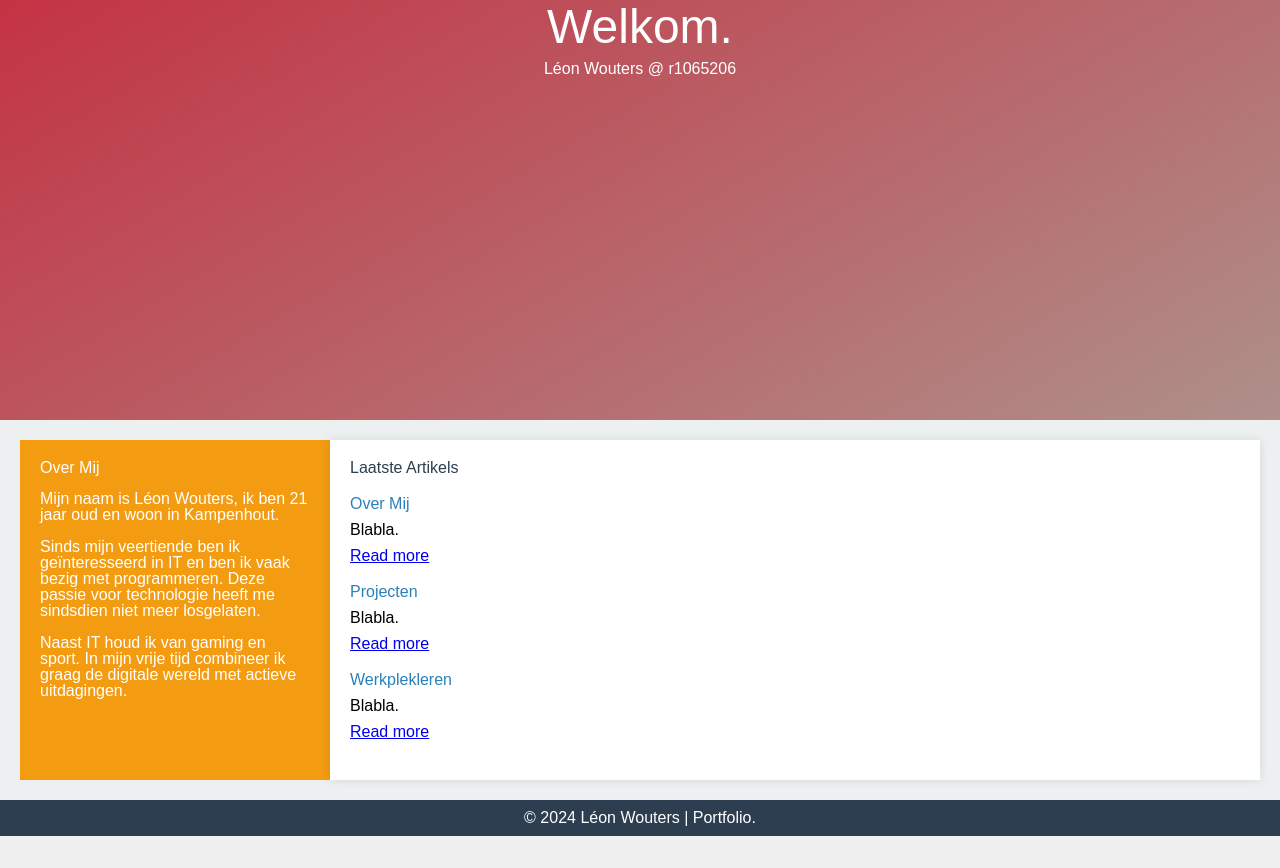
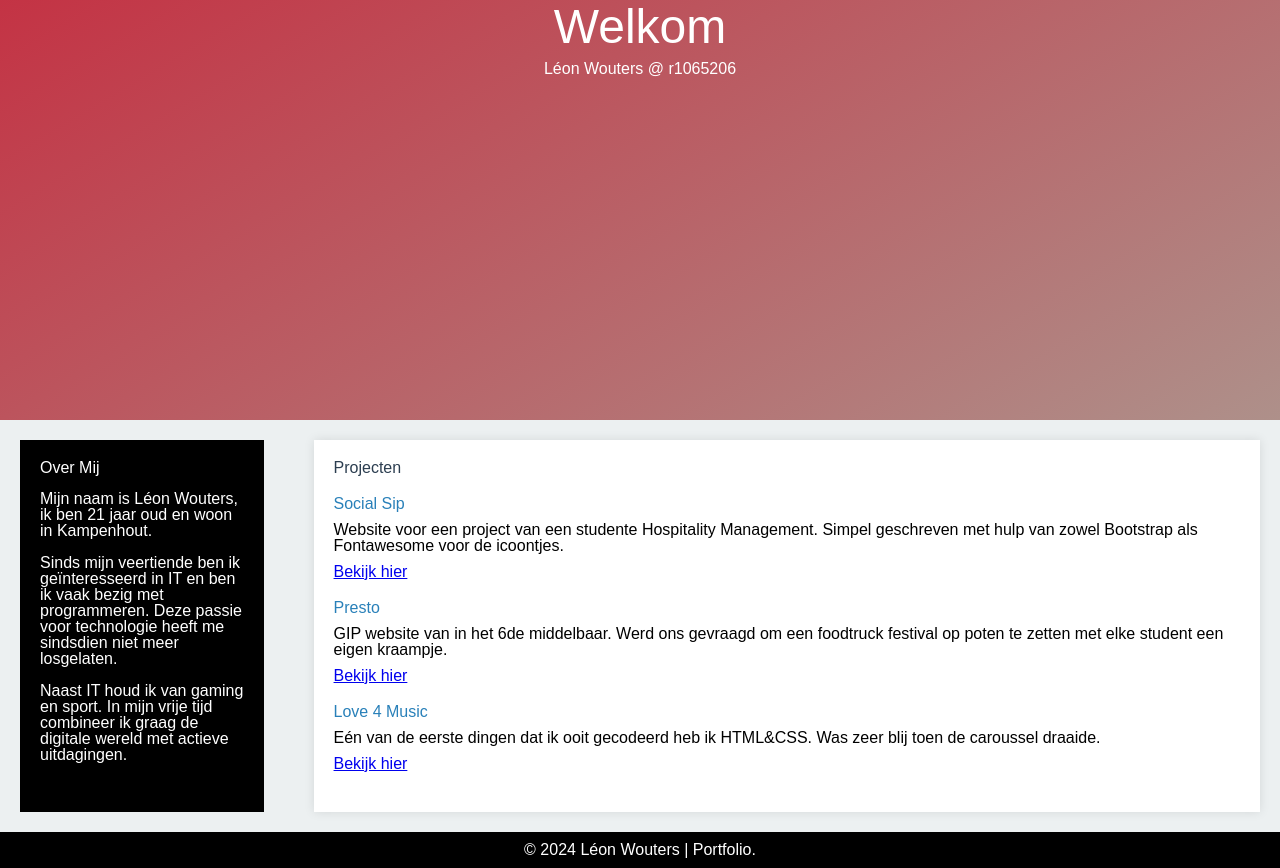
Before and after one commit to Leon7810/TM_Portfolio, a plain HTML site: page index.html in a window 1280 px wide. Shown: the part 400-1268 px from the top of the page. Before the commit the page ends 1236 px from the top, so only its background shows below. Drawn offline with Linux system fonts and the light colour scheme.

Commit message:
Toevoeging main

```diff
--- a/css/style.css
+++ b/css/style.css
@@ -86,8 +86,9 @@ main {
 aside {
     width: 25%;
     padding: 20px;
-    background-color: #f39c12;
+    background-color: black;
     color: white;
+    margin-right: 4%;
 }
 
 aside h3 {
@@ -95,7 +96,7 @@ aside h3 {
 }
 
 section {
-    width: 75%;
+    width: 100%;
     padding: 20px;
     background-color: white;
     box-shadow: 0 0 10px rgba(0, 0, 0, 0.1);
@@ -120,7 +121,7 @@ article p {
 }
 
 footer {
-    background-color: #2c3e50;
+    background-color: black;
     color: white;
     text-align: center;
     padding: 10px;
--- a/index.html
+++ b/index.html
@@ -24,7 +24,7 @@
     </header>
 
     <section class="hero" id="hey">
-        <h2>Welkom.</h2>
+        <h2>Welkom</h2>
         <p>Léon Wouters @ r1065206</p>
     </section>
 
@@ -39,23 +39,23 @@
         </aside>
 
         <section>
-            <h3>Laatste Artikels</h3>
+            <h3>Projecten</h3>
             <article>
-                <h4>Over Mij</h4>
-                <p>Blabla.</p>
-                <a href="#">Read more</a>
+                <h4>Social Sip</h4>
+                <p>Website voor een project van een studente Hospitality Management. Simpel geschreven met hulp van zowel Bootstrap als Fontawesome voor de icoontjes.</p>
+                <a href="https://leon7810.github.io/Social_Sip/">Bekijk hier</a>
             </article>
 
             <article>
-                <h4>Projecten</h4>
-                <p>Blabla.</p>
-                <a href="#">Read more</a>
+                <h4>Presto</h4>
+                <p>GIP website van in het 6de middelbaar. Werd ons gevraagd om een foodtruck festival op poten te zetten met elke student een eigen kraampje.</p>
+                <a href="https://leon7810.github.io/presto/">Bekijk hier</a>
             </article>
 
             <article>
-                <h4>Werkplekleren</h4>
-                <p>Blabla.</p>
-                <a href="#">Read more</a>
+                <h4>Love 4 Music</h4>
+                <p>Eén van de eerste dingen dat ik ooit gecodeerd heb ik HTML&CSS. Was zeer blij toen de caroussel draaide.</p>
+                <a href="https://leon7810.github.io/Love-for-Music/">Bekijk hier</a>
             </article>
         </section>
     </main>
```
